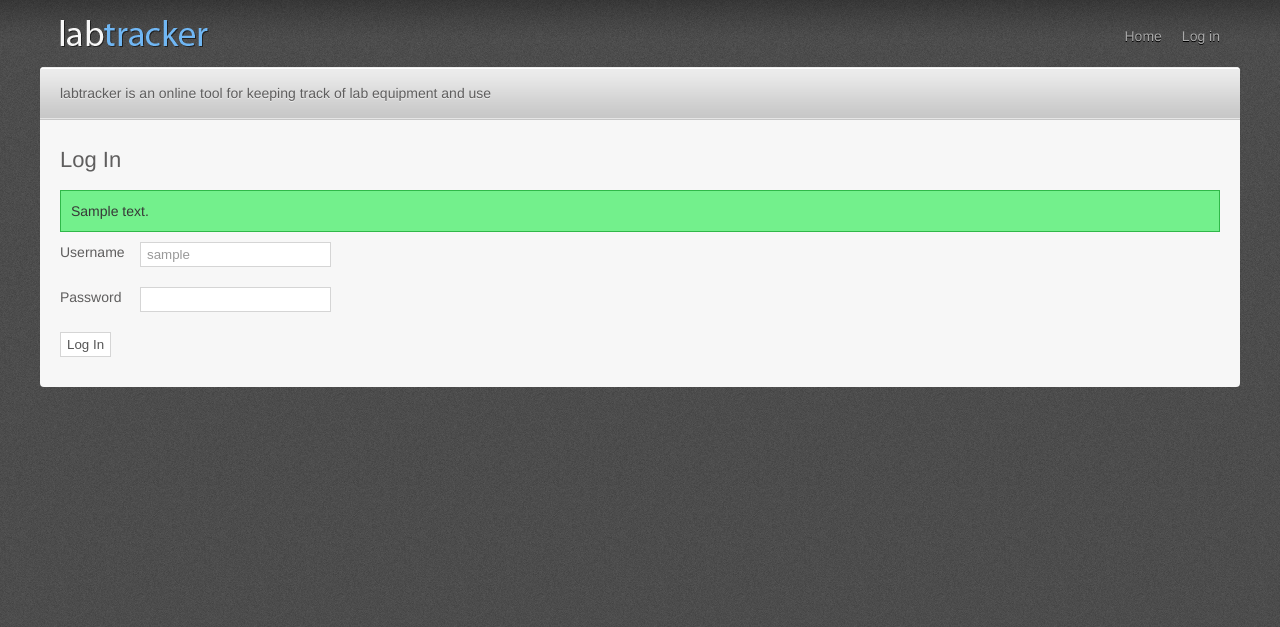
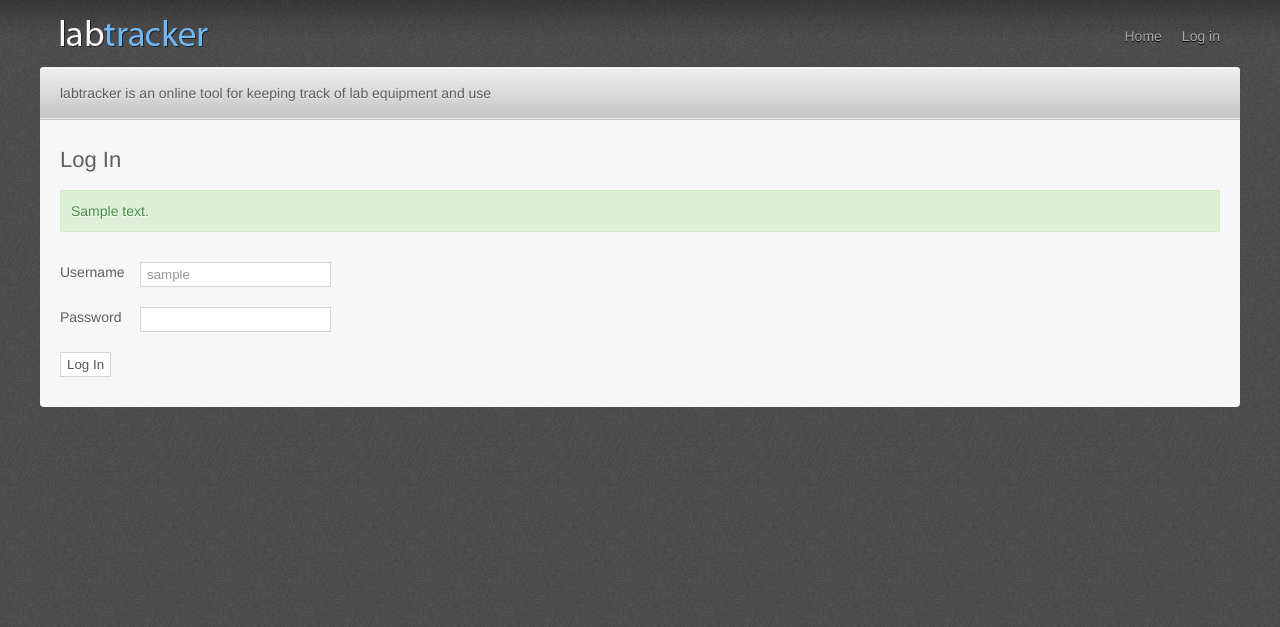
Before and after one commit to danielstjules/labtracker, a Django app: template labtracker/templates/labtracker/auth.html in a window 1280 px wide. Shown: the top 627 px of the page. Run offline with Django 3.2, Linux system fonts and the light colour scheme; the template is opened without the code that fills it: most values are stand-ins (such as "Sample title", 1, 10 or a date in 2020).

Commit message:
Update alert styles

```diff
--- a/labtracker/static/style.css
+++ b/labtracker/static/style.css
@@ -182,17 +182,19 @@ ul {
 /* messages */
 
 .error_message {
-    background: #F07382;
-    border: 1px solid #B83040;
+    background: #f2dede;
+    border: 1px solid #eed3d7;
     padding: 10px;
-    color: #fff;
+    color: #b94a48;
+    text-shadow: 0 1px 0 #fff;
 }
 
 .success_message {
-    background: #73F08C;
-    border: 1px solid #30B849;
+    border: 1px solid #d6e9c6;
     padding: 10px;
-    color: #383838;
+    color: #468847;
+    background: #dff0d8;
+    text-shadow: 0 1px 0 #fff;
 }
 
 /* forms */
@@ -223,6 +225,10 @@ input[type="text"]:focus, input[type="password"]:focus, textarea:focus {
 
 option.selected {
     font-weight: bold;
+}
+
+.login_form {
+    margin-top: 20px;
 }
 
 .login_form label {
```
